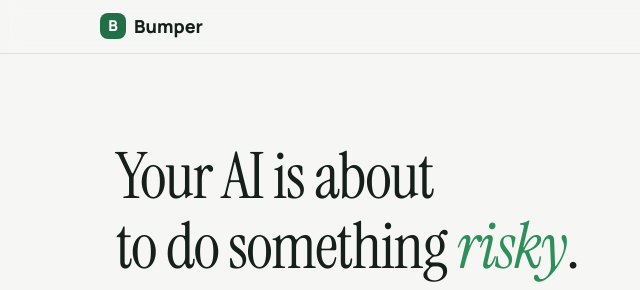
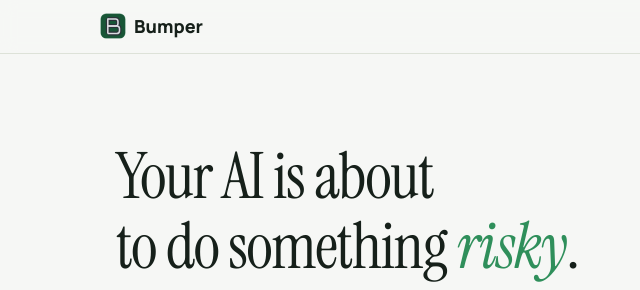
Before and after one commit to BadrChoujai/bumper, a website: page landing/index.html in a window 1280 px wide. Shown: the top 290 px of the page, 0-640 px from the left. Drawn offline with nearby package versions, Linux system fonts and the light colour scheme.

Commit message:
Add illustrated bumper-B logo and favicon
Wordmark chip and browser favicon now use an actual illustrated mark
(a B built from chrome bumper-bar strokes) instead of a plain letter
on a flat color square.

```diff
--- a/landing/index.html
+++ b/landing/index.html
@@ -1,5 +1,6 @@
 <meta charset="utf-8">
 <title>Bumper</title>
+<link rel="icon" type="image/svg+xml" href="/favicon.svg">
 <meta name="viewport" content="width=device-width, initial-scale=1">
 <link rel="preconnect" href="https://fonts.googleapis.com">
 <link rel="preconnect" href="https://fonts.gstatic.com" crossorigin>
@@ -232,11 +233,7 @@
   }
   .wordmark .mark {
     width: 26px; height: 26px;
-    border-radius: var(--radius-sm);
-    background: var(--accent);
-    display: grid; place-items: center;
-    color: var(--accent-contrast);
-    font-size: 15px;
+    display: block;
   }
   .site-nav nav { display: flex; gap: var(--s-7); align-items: center; }
   .site-nav nav a {
@@ -722,7 +719,21 @@
 <header class="site">
   <div class="wrap site-nav">
     <a class="wordmark" href="#top">
-      <span class="mark">B</span>
+      <svg class="mark" viewBox="0 0 100 100" aria-hidden="true">
+        <rect x="3" y="3" width="94" height="94" rx="20" fill="#185536"/>
+        <rect x="3" y="3" width="94" height="94" rx="20" fill="none" stroke="#226e46" stroke-width="1"/>
+        <g stroke-linejoin="round" fill="none">
+          <path d="M30,21 L30,79" stroke="#2b3238" stroke-width="15" stroke-linecap="butt"/>
+          <path d="M30,23 L60,23 Q69,23 69,32 L69,41 Q69,50 60,50 L30,50" stroke="#2b3238" stroke-width="15" stroke-linecap="butt"/>
+          <path d="M30,50 L64,50 Q75,50 75,60 L75,69 Q75,79 64,79 L30,79" stroke="#2b3238" stroke-width="15" stroke-linecap="butt"/>
+          <path d="M30,21 L30,79" stroke="#c7ccd1" stroke-width="6" stroke-linecap="butt"/>
+          <path d="M30,23 L60,23 Q69,23 69,32 L69,41 Q69,50 60,50 L30,50" stroke="#c7ccd1" stroke-width="6" stroke-linecap="butt"/>
+          <path d="M30,50 L64,50 Q75,50 75,60 L75,69 Q75,79 64,79 L30,79" stroke="#c7ccd1" stroke-width="6" stroke-linecap="butt"/>
+          <path d="M30,21 L30,79" stroke="#f4f5f6" stroke-width="1.5" stroke-linecap="butt"/>
+          <path d="M30,23 L60,23 Q69,23 69,32 L69,41 Q69,50 60,50 L30,50" stroke="#f4f5f6" stroke-width="1.5" stroke-linecap="butt"/>
+          <path d="M30,50 L64,50 Q75,50 75,60 L75,69 Q75,79 64,79 L30,79" stroke="#f4f5f6" stroke-width="1.5" stroke-linecap="butt"/>
+        </g>
+      </svg>
       Bumper
     </a>
     <nav>
```
Also changed, not shown: landing/roadmap.html (+17 -2 lines), landing/favicon.svg (added).
